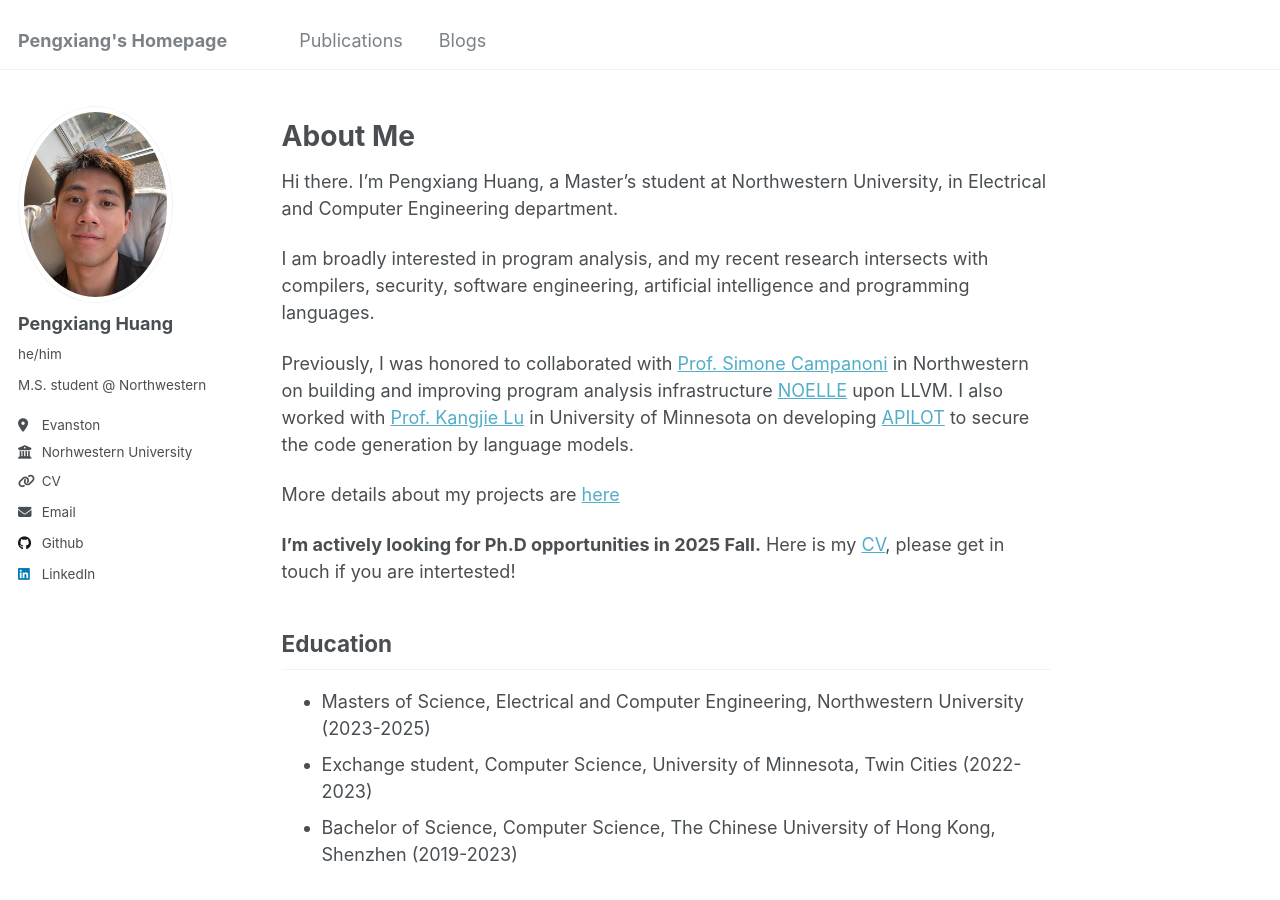
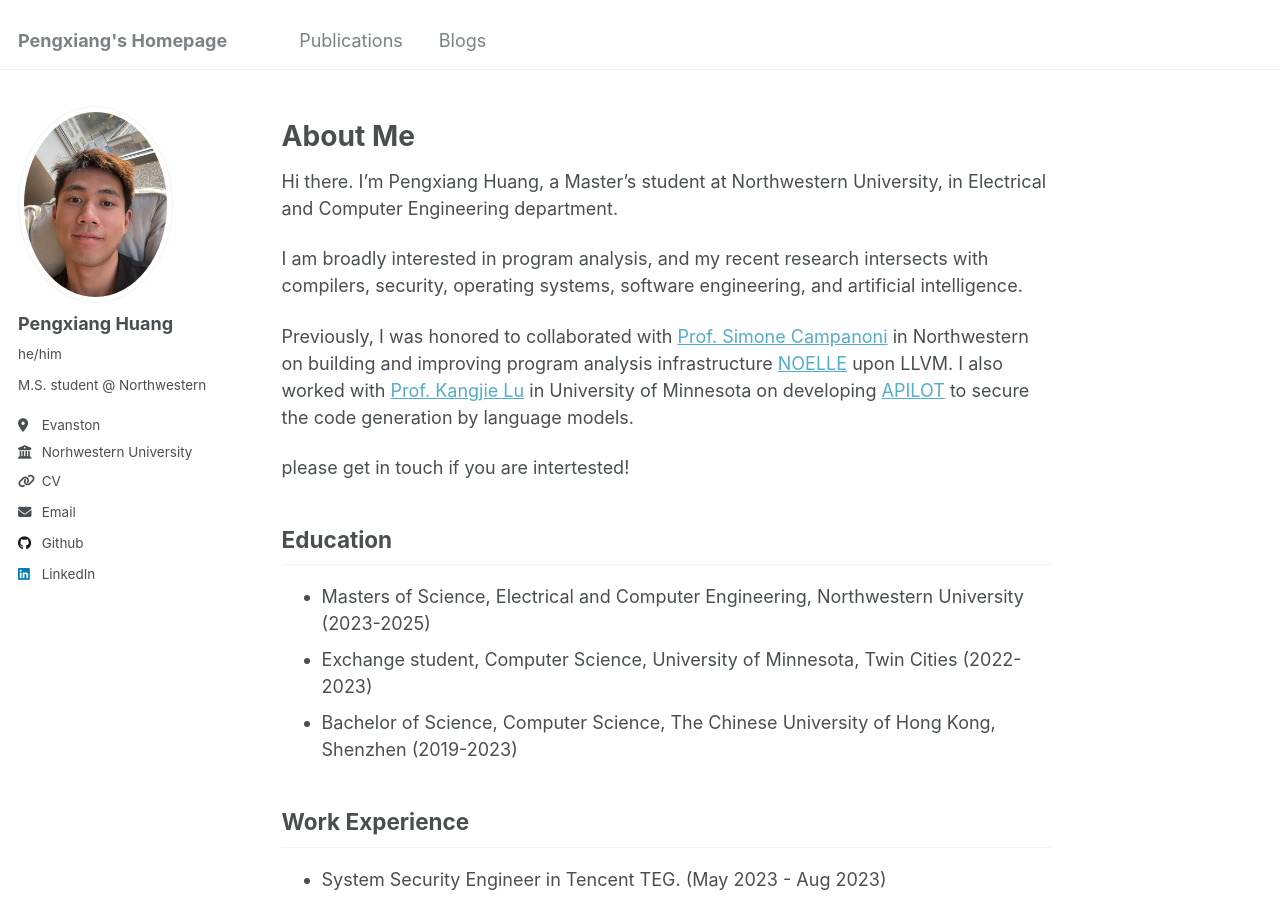
Before and after one commit to Pengxiang-Huang/Pengxiang-Huang.github.io, a Jekyll site: the page built from _pages/about.md, in a window 1280 px wide and 900 px high. Built offline with Jekyll 4.4.1, drawn with Linux system fonts in a browser that asks for light colours.

Commit message:
update current status

```diff
--- a/_pages/about.md
+++ b/_pages/about.md
@@ -12,7 +12,7 @@ About Me
 ======
 Hi there. I’m Pengxiang Huang, a Master’s student at Northwestern University, in Electrical and Computer Engineering department.
 
-I am broadly interested in program analysis, and my recent research intersects with compilers, security, software engineering, artificial intelligence and programming languages.
+I am broadly interested in program analysis, and my recent research intersects with compilers, security, operating systems, software engineering, and artificial intelligence.
 
 <!-- I’m currently working on enhancing quantum circuit simulations by leveraging lightweight staging for tensor optimization,  -->
 <!-- aiming to exploit the structural sparsity in quantum computations, advised by [Prof. Guannan Wei](https://continuation.passing.style/). -->
@@ -22,9 +22,6 @@ on building and improving program analysis infrastructure [NOELLE](https://githu
 I also worked with [Prof. Kangjie Lu](https://www-users.cse.umn.edu/~kjlu/) in University of Minnesota on developing [APILOT](https://arxiv.org/abs/2409.16526) to secure the code generation
 by language models.
 
-More details about my projects are [here](https://pengxiang-huang.github.io/files/CV_Pengxiang_Huang.pdf)
-
-**I’m actively looking for Ph.D opportunities in 2025 Fall.** Here is my [CV](http://pengxiang-huang.github.io/files/CV_Pengxiang_Huang.pdf),
 please get in touch if you are intertested!
 
 Education
```
